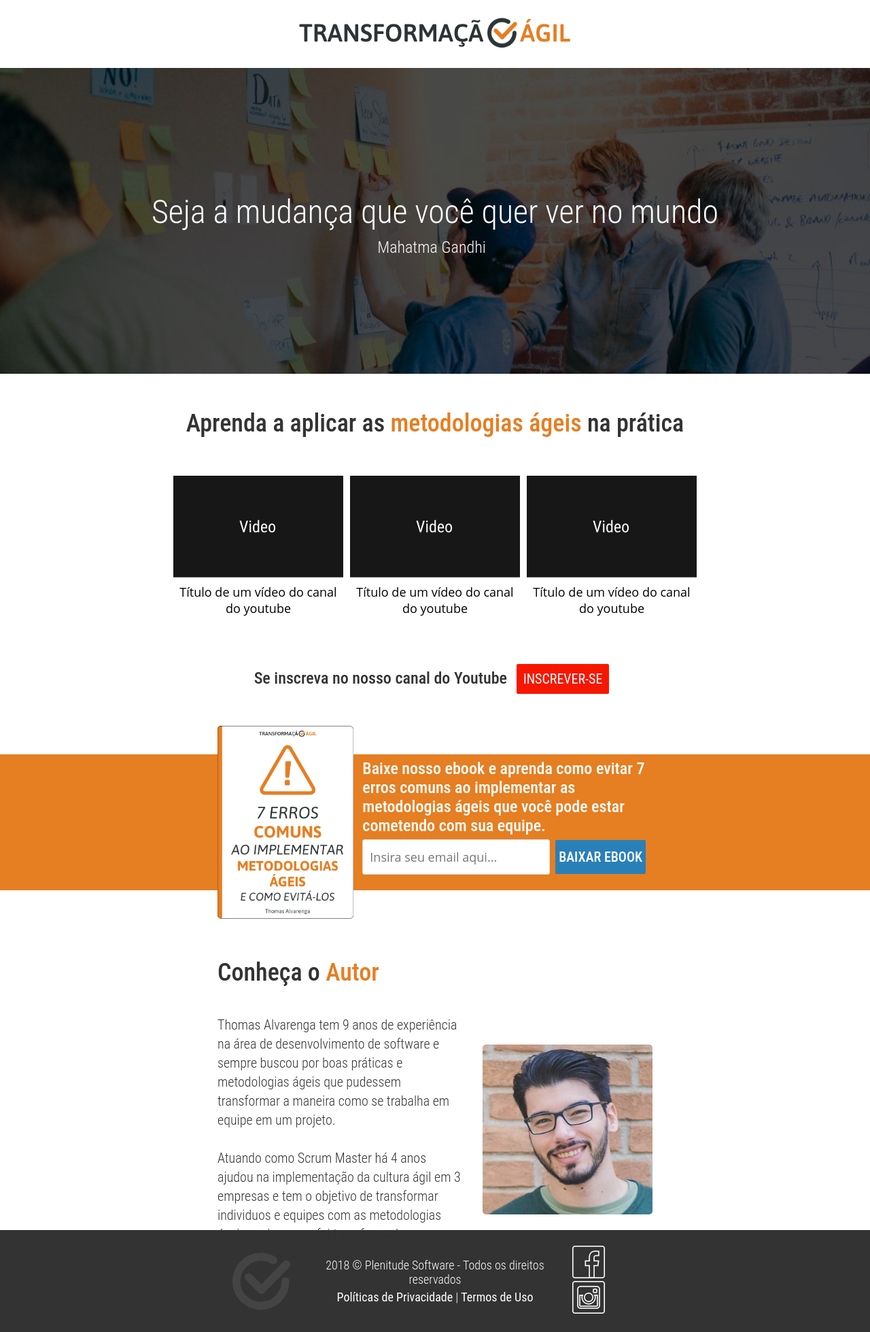
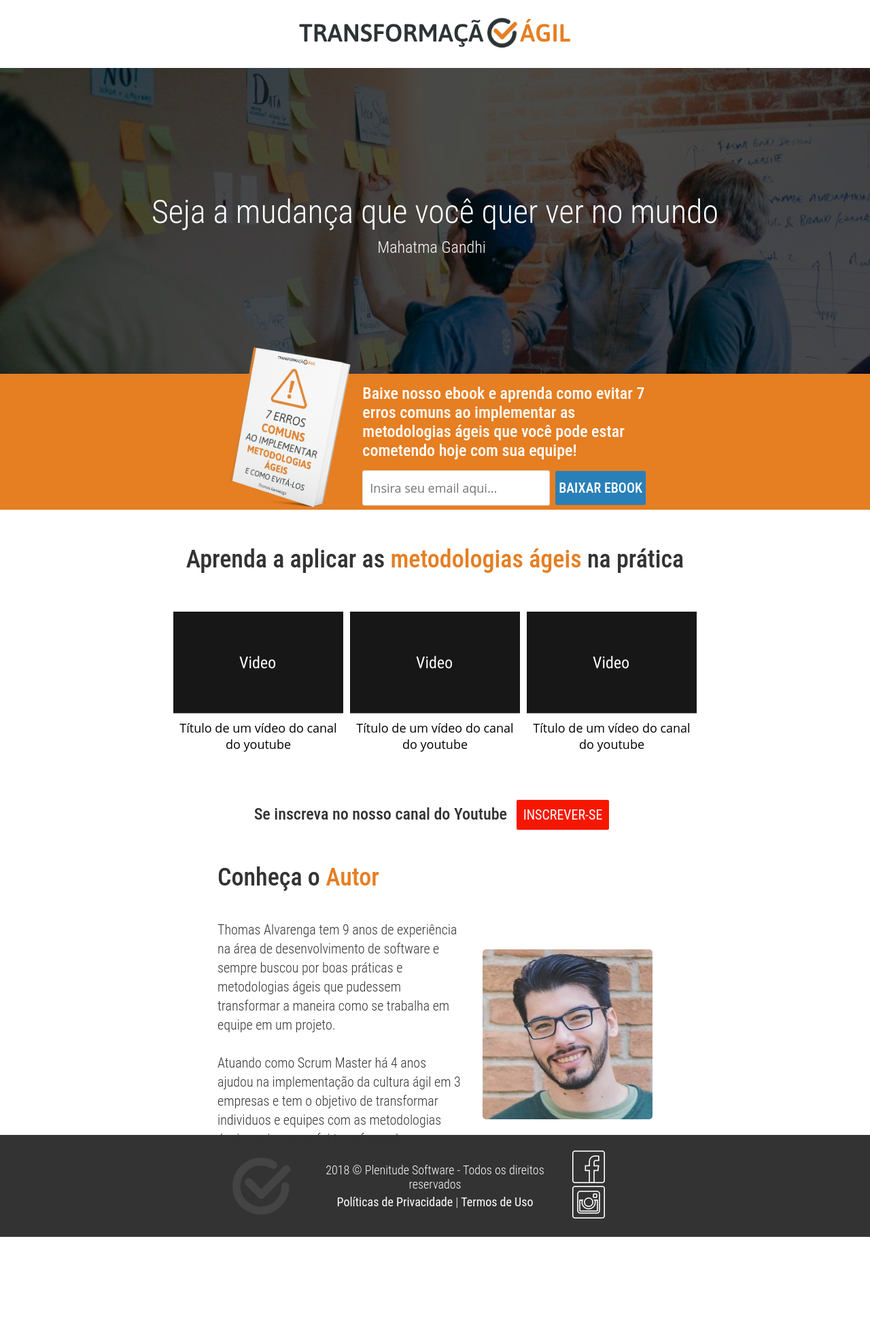
Before and after one commit to alvarengathomas/transformacaoagil, a Jekyll site: the page built from index.html, in a window 1280 px wide. Shown: the whole page at 68% size. Built offline with Jekyll 4.4.1, drawn with Linux system fonts in a browser that asks for light colours; after the commit the page ends 1820 px from its top, so only the background shows below that.

Commit message:
Change ebooks cover for 3D images and correct layout

```diff
--- a/_includes/home/ebook.html
+++ b/_includes/home/ebook.html
@@ -3,7 +3,7 @@
     <img class="ebook__image" src="{{ "/assets/img/ebook-200.png" | relative_url }}" />
     <h3 class="ebook__description">
       Baixe nosso ebook e aprenda como evitar 7 erros comuns ao implementar
-      as metodologias ágeis que você pode estar cometendo com sua equipe.
+      as metodologias ágeis que você pode estar cometendo hoje com sua equipe!
     </h3>
     <div class="ebook__form">
       {%- include mailchimp-forms/home.html -%}
--- a/_layouts/home.html
+++ b/_layouts/home.html
@@ -4,8 +4,8 @@ layout: default
 
 {%- include home/banner.html -%}
 
+{%- include home/ebook.html -%}
+
 {%- include home/videos.html -%}
 
-{%- include home/ebook.html -%}
-
 {%- include shared/author.html -%}
--- a/_sass/home/_ebook.scss
+++ b/_sass/home/_ebook.scss
@@ -1,6 +1,5 @@
 .ebook {
   background-color: $color--primary;
-  margin-top: 50px;
   height: 200px;
   display: grid;
   grid-template-columns: 1fr 2fr 1fr;
@@ -19,7 +18,7 @@
 .ebook__description {
   grid-area: y;
   color: $color__white;
-  margin: auto;
+  margin: 15px auto;
   font-weight: 500;
 }
 
@@ -29,7 +28,8 @@
 
 .ebook__image {
   grid-area: x;
-  margin-top: -50px;
+  margin: -75px auto 0;
+  z-index: 1;
 }
 
 @media (max-width: $width--desktop) {
@@ -46,7 +46,6 @@
 
 @media (max-width: $width--tablet) {
   .ebook {
-    margin-top: 30px;
     grid-template-columns: 0.5fr 3fr 0.5fr;
     height: 160px;
   }
@@ -57,19 +56,18 @@
 
   .ebook__image {
     width: 150px;
-    margin-top: -30px;
+    margin-top: -50px;
   }
 }
 
 @media (max-width: $width--mobile-large) {
   .ebook {
-    margin-top: 80px;
-    height: 500px;
+    height: 520px;
   }
 
   .ebook__container {
     grid-template-columns: 1fr;
-    grid-template-rows: 2fr 1fr 1fr;
+    grid-template-rows: 0.5fr 0.3fr 0.3fr;
     grid-template-areas: "x"
                          "y"
                          "z";
@@ -78,7 +76,6 @@
   .ebook__image {
     width: 200px;
     margin: auto;
-    margin-top: -50px;
   }
 
   .ebook__description {
--- a/_sass/landing/_ebook-presentation.scss
+++ b/_sass/landing/_ebook-presentation.scss
@@ -3,6 +3,7 @@
   grid-template-columns: 1fr 4fr 1fr;
   grid-template-areas: "a b c";
   height: 400px;
+  margin-bottom: 50px;
 }
 
 .ebook-presentation__container {
@@ -18,7 +19,7 @@
 
 .ebook-presentation__cover {
   grid-area: x;
-  margin: 50px;
+  margin: 0 50px;
   width: 250px;
 }
 
--- a/_sass/shared/_author.scss
+++ b/_sass/shared/_author.scss
@@ -1,5 +1,4 @@
 .author {
-  margin-top: 100px;
   margin-bottom: 50px;
   height: 350px;
   display: grid;
```
Also changed, not shown: assets/img/ebook-200.png, assets/img/ebook-250.png.
